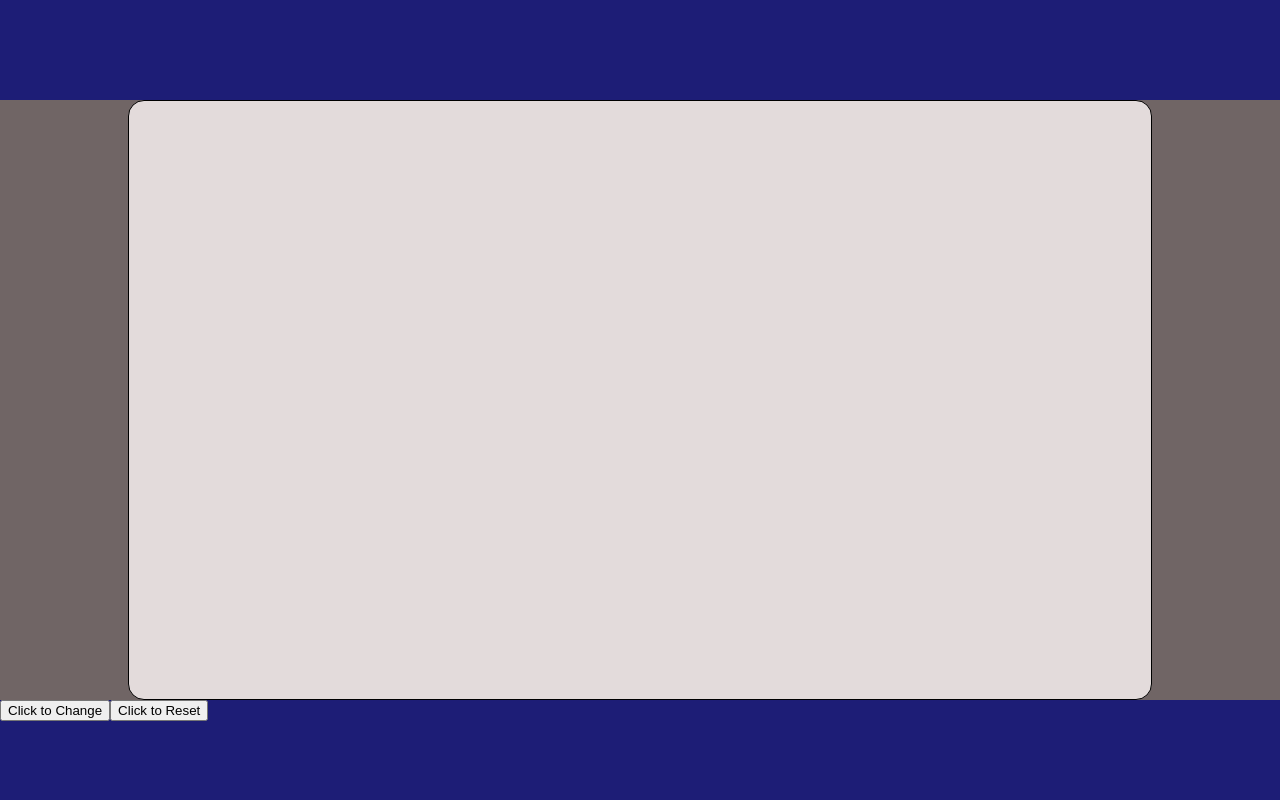
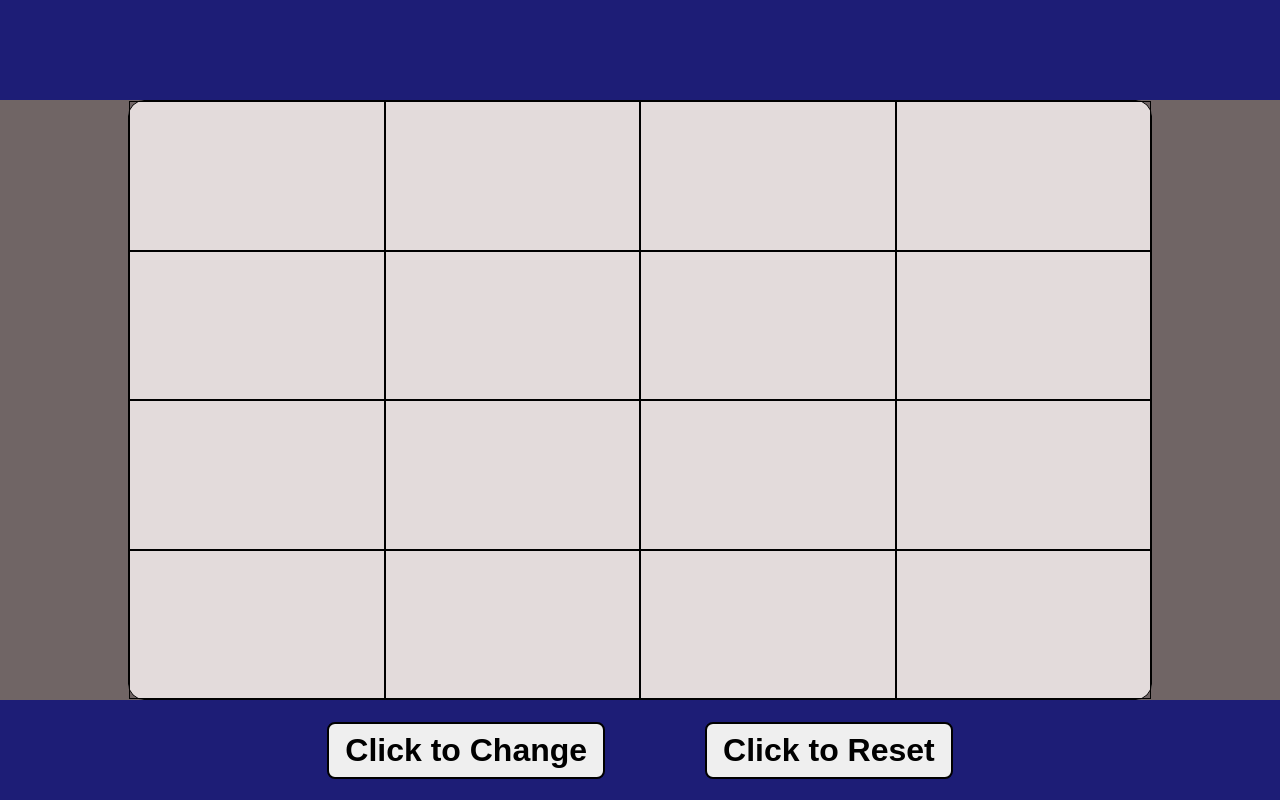
Before and after one commit to SomeLoki/etch_a_sketch, a plain HTML site: page index.html in a window 1280 px wide. Both pictures are taken after a click on the button "Click to Reset". Drawn offline with Linux system fonts and the light colour scheme.

Commit message:
Feat(script): Make buttons and box spawn logic

```diff
--- a/script.js
+++ b/script.js
@@ -2,37 +2,108 @@
 
 // have button that when pressed accepts a number from the user and translates to new total boxes
 const footer = document.querySelector(".footer")
-// const btn = document.createElement("button");
-// btn.textContent = "Click to Change";
-// btn.classList.toggle("change");
-// footer.appendChild(btn);
+const sketchArea = document.querySelector(".sketchzone");
+console.log(sketchArea);
 
-const createElement = function(elem, classToggle, textContent, appendTo) {
-  const element =  document.createElement(elem);
-  element.classList.toggle(classToggle);
-  element.textContent = textContent;
-  appendTo.appendChild(element);
-}
-
-createElement("button", "changeGrid", "Click to Change", footer);
-createElement("button", "resetGrid", "Click to Reset", footer);
-// find equal or highest perfect square to know what sort of grid to form
-
-// divide current content box width / height. Whichever is lower set as both width and height of boxes - they must be square
-
-// generate boxes through iterative loops. Will need a counter for box number, increment row. class will have to be generated and tied to boxes so need the numbers
-
-
-// to use naming boxes 1-100
 const rowNames = [];
 const columnNames = [];
 const lowerNumPrefix = ["first", "second", "third", "fourth", "fifth", "sixth", "seventh", "eighth", "ninth", "tenth"];
 const UpperNumPrefix = ["First", "Second", "Third", "Fourth", "Fifth", "Sixth", "Seventh", "Eighth", "Ninth", "Tenth"];
 
-for (let i = 0; i < 10; i++) {
+for (let i = 0; i < 10; ++i) {
   rowNames[i] = ( lowerNumPrefix[i] + "Row");
   columnNames[i] = (UpperNumPrefix[i] + "Column");
 }
 
-console.log(rowNames);
-console.log(columnNames);
+
+const createElement = function(elem, addClass, textContent, appendTo) {
+  const element =  document.createElement(elem);
+  element.classList.add(addClass);
+  element.textContent = textContent;
+  appendTo.appendChild(element);
+
+}
+
+const startBoxBuilding = function(boxCount) {
+  const gridLayout = perfectSquare(boxCount);
+  let columns = 0;
+  let rows = 0;
+  let i = 0;
+    for (rows; ( (rows <= gridLayout) && (i < boxCount)) ;) {
+      columns = 0;
+      for (columns; columns < gridLayout; columns++) {
+        const boxClass = (rowNames[rows] + columnNames[columns]);
+        createElement("div", boxClass,"", sketchArea)
+        setBoxSize(boxClass, gridLayout);
+        i++
+      }
+      rows++;
+    }
+
+// createElement("div", boxClasses, "". sketchArea)
+}
+
+function test(i, row, col){
+  console.log(`loop: ${i} row: ${row} column: ${col}`)
+}
+
+const whichButton = function(){
+  let boxCount;
+  if (this.classList == "changeGrid"){
+    let i = false;
+    while (i === false) {
+      boxCount = Number(prompt( "How many boxes do you want? 1-100" ));
+      i = validateNum(boxCount);
+    }
+    startBoxBuilding(boxCount);
+  } else if (this.classList == "resetGrid"){
+    startBoxBuilding(16);
+  }
+}
+
+// helper functions in global scope
+
+function perfectSquare(num) {
+  let perfectSq = 0;
+  let i = 0;
+  while ( perfectSq < num ) {
+    i++
+    perfectSq = ( i * i );
+  }
+  return i;
+}
+
+ function validateNum(num) {
+  if ((Number.isInteger(num) === true) && ((num > 0) && num <=100)) {
+    return true;
+  }
+  return false;
+}
+
+
+createElement("button", "changeGrid", "Click to Change", footer);
+createElement("button", "resetGrid", "Click to Reset", footer);
+const buttons = document.querySelectorAll("button");
+
+buttons.forEach((button) => {
+  button.addEventListener("click", whichButton);
+});
+
+
+
+// find equal or highest perfect square to know what sort of grid to form
+
+// divide current content box width / height. Whichever is lower set as both width and height of boxes - they must be square
+function setBoxSize(box, boxCount) {
+  console.log(box);
+const boxElem = document.querySelector(`.${box}`);
+console.log(boxElem);
+const size = (100 / boxCount);
+boxElem.style.height = (`${size}%`);
+
+boxElem.style.width = (`${size}%`);
+}
+// generate boxes through iterative loops. Will need a counter for box number, increment row. class will have to be generated and tied to boxes so need the numbers
+
+
+// to use naming boxes 1-100
--- a/style.css
+++ b/style.css
@@ -19,6 +19,21 @@ body {
   background-color: rgb(29, 29, 118);
 }
 
+.footer {
+  display: flex;
+  justify-content: center;
+  align-items: center;
+  gap: 100px;
+}
+
+button {
+  font-size: 32px;
+  padding: 8px 16px;
+  border-radius: 8px;
+  border: 2px solid black;
+  font-weight: 700;
+}
+
 .container {
   flex: auto;
   background-color: rgb(112, 101, 101);
@@ -32,4 +47,13 @@ body {
   border: 1px solid black;
   border-radius: 16px;
   background-color: rgb(227, 219, 219);
+  display: flex;
+  justify-content: center;
+  justify-items: center;
+  flex-wrap: wrap;
 }
+
+.sketchzone > div {
+  flex: 0 0 auto;
+  border: 1px solid black;
+}
```
Also changed, not shown: index.html (+1 -5 lines).
